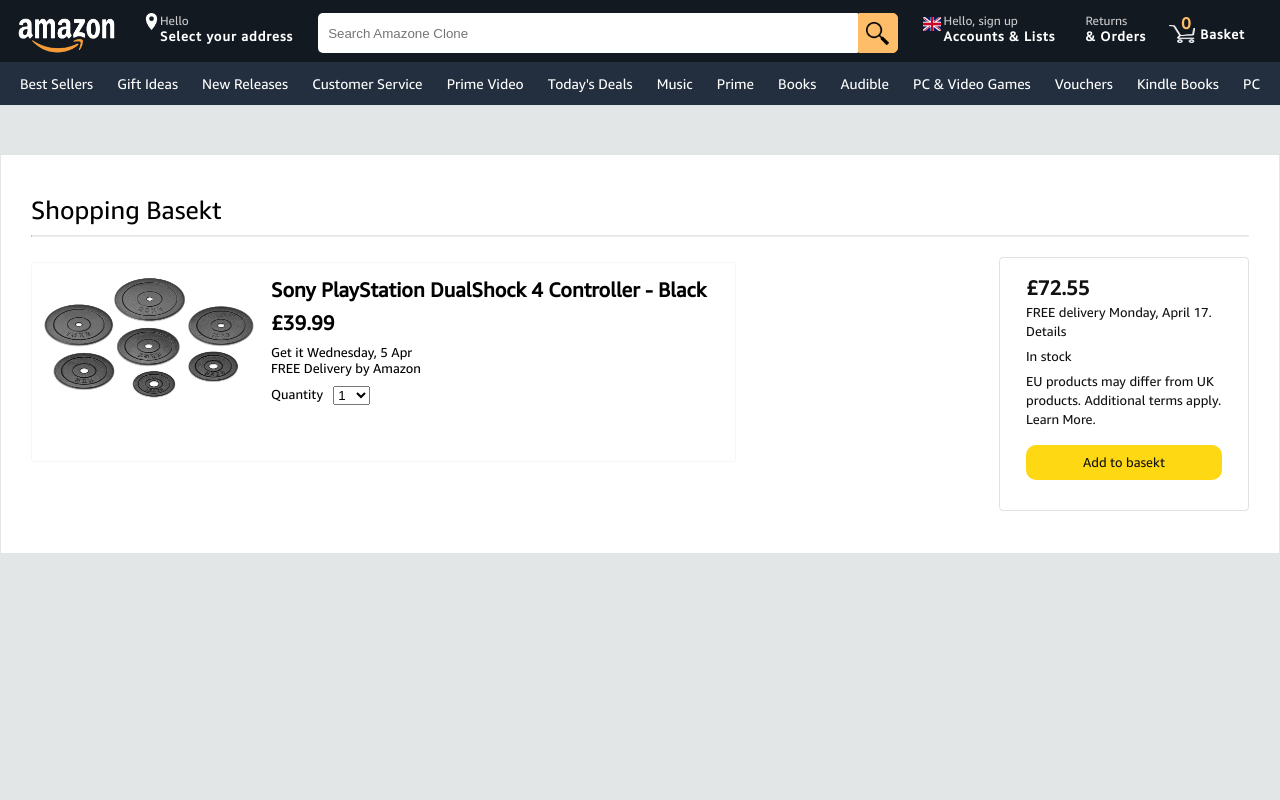
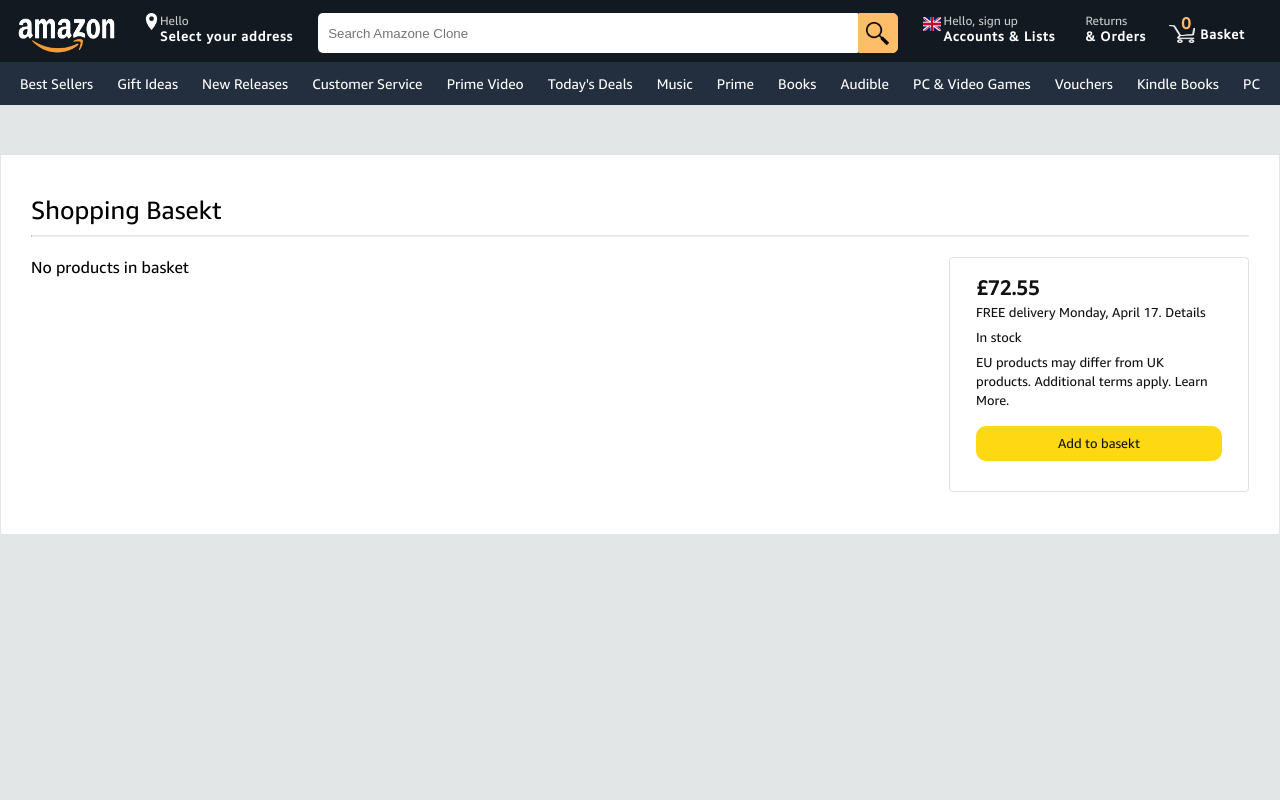
Before and after one commit to Hashim-Khan1/AmazonClone, a React (Vite) app: page /basket in a window 1280 px wide. Shown: the top 800 px of the page. Built offline with nearby package versions, Linux system fonts and the light colour scheme.

Commit message:
Added basketItems to product page

```diff
--- a/src/App.tsx
+++ b/src/App.tsx
@@ -1,4 +1,3 @@
-import { useState } from "react";
 import { Route, Routes } from "react-router-dom";
 
 import "./App.css";
@@ -10,8 +9,6 @@
 import BasketPage from "./pages/BasketPage";
 
 function App() {
-  const [count, setCount] = useState(0);
-
   return (
     <div className="App">
       <Routes>
--- a/src/components/ProductInduvidual.tsx
+++ b/src/components/ProductInduvidual.tsx
@@ -25,7 +25,6 @@
     let basketNumber = document.getElementById("basketItem");
     const basketNumberNew = basketNumber?.innerText;
     const newBasketNumber = +basketNumberNew + 1;
-    console.log(newBasketNumber);
     basketNumber.innerText = newBasketNumber;
     const items = {
       quantity: quanityRef.current.value,
--- a/src/pages/BasketPage.tsx
+++ b/src/pages/BasketPage.tsx
@@ -1,10 +1,45 @@
+import { useState, useEffect } from "react";
 import Nav from "../components/Nav";
 
 import Footer from "../components/Footer";
 
 function BasketPage() {
+  const [basketItems, setBasketItems] = useState("");
+  const getBasketItems = () => {
+    console.log("sss");
+    if (localStorage.getItem("basketItems") != null) {
+      const basketItemsLocal = localStorage.getItem("basketItems");
+      setBasketItems(JSON.parse(basketItemsLocal));
+    }
+  };
+  const renderItems = (items: any) => {
+    return items.map((el: any) => {
+      return (
+        <div className="column" style={{ minWidth: "100%" }}>
+          <div className="productContainer row">
+            <div></div>
+            <img src="src/assets/img/weights.png" className="productImg" />
+            <div className="column" style={{ margin: "0 17px" }}>
+              <p className="productTitleProductPage">{}</p>
+              <p className="productTitleProductPage">£39.99</p>
+              <p> </p>
+              <p>Get it Wednesday, 5 Apr </p>
+              <p>FREE Delivery by Amazon </p>
+              <div className="row " style={{ margin: "10px 0" }}>
+                <p>Quantity: 1</p>
+              </div>
+            </div>
+          </div>
+        </div>
+      );
+    });
+  };
+  useEffect(() => {
+    getBasketItems();
+  }, []);
   return (
     <>
+      {console.log(basketItems)}
       <Nav></Nav>
       <div
         id="containerInduvidual"
@@ -30,37 +65,13 @@
             style={{ borderTop: "1px solid #e3e6e6", marginBottom: "20px" }}
           />
           <div className="row" id="basketRow">
-            <div className="column">
-              <div className="productContainer row">
-                <div></div>
-                <img src="src/assets/img/weights.png" className="productImg" />
-                <div className="column" style={{ margin: "0 17px" }}>
-                  <p className="productTitleProductPage">
-                    Sony PlayStation DualShock 4 Controller - Black
-                  </p>
-                  <p className="productTitleProductPage">£39.99</p>
-                  <p> </p>
-                  <p>Get it Wednesday, 5 Apr </p>
-                  <p>FREE Delivery by Amazon </p>
-                  <div className="row " style={{ margin: "10px 0" }}>
-                    <p>Quantity</p>
-                    <select name="" id="" style={{ marginLeft: "10px" }}>
-                      <option value="1">1</option>
-                      <option value="2">2</option>
-                      <option value="3">3</option>
-                      <option value="4">4</option>
-                      <option value="5">5</option>
-                      <option value="6">6</option>
-                      <option value="7">7</option>
-                      <option value="8">8</option>
-                      <option value="9">9</option>
-                      <option value="10">10</option>
-                    </select>
-                  </div>
-                </div>
-              </div>
+            <div className="column" style={{ width: "100%" }}>
+              {basketItems != ""
+                ? renderItems(basketItems)
+                : "No products in basket"}
             </div>
-            <div className="checkoutBox column">
+
+            <div className="checkoutBox column" style={{ minWidth: "300px" }}>
               <p className="productTitleProductPage">£72.55</p>
               <p>FREE delivery Monday, April 17. Details</p>
               <p>In stock</p>
```
